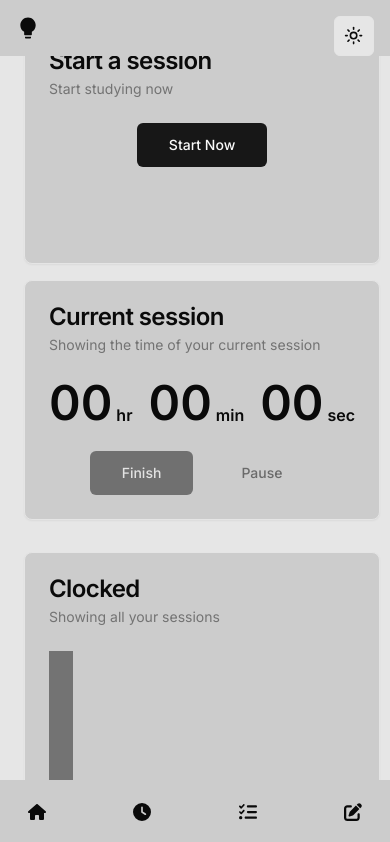
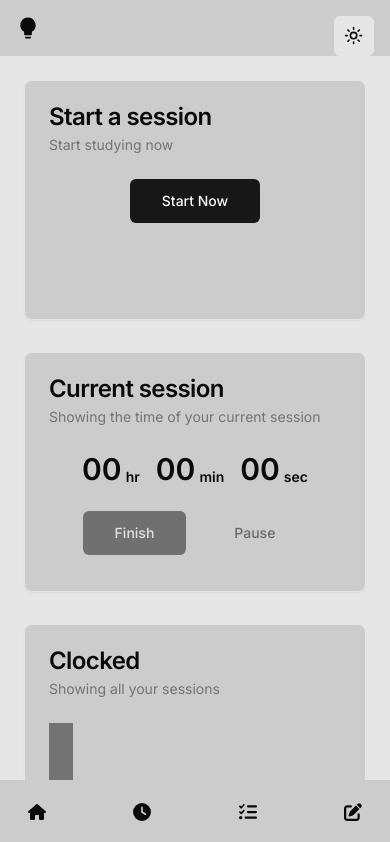
Before and after one commit to thedevangvishnu/studdy-buddy, a Next.js app: page /session in a window 390 px wide. Shown: the top 842 px of the page. Built offline with nearby package versions, Linux system fonts and the light colour scheme.

Commit message:
Add notes on bugs and correct the shifting layout
For medium screen devices, the layout is exceeding the
viewport width because of side-by-side placed elements.
Change this flex layout to colum and medium screen devices.

```diff
--- a/src/app/(main-application)/session/_components/clocked/clock.tsx
+++ b/src/app/(main-application)/session/_components/clocked/clock.tsx
@@ -7,24 +7,24 @@ export const Clock = () => {
   return (
     <div className="flex gap-4 items-center justify-center">
       <div className="flex gap-1 items-end">
-        <span className="font-semibold text-5xl md:7xl">
+        <span className="font-semibold text-3xl md:text-5xl">
           {formatTime(currentTime.hr)}
         </span>
-        <span className="font-semibold">hr</span>
+        <span className="font-semibold text-sm md:text-base">hr</span>
       </div>
 
       <div className="flex gap-1 items-end">
-        <span className="font-semibold text-5xl md:7xl">
+        <span className="font-semibold text-3xl md:text-5xl">
           {formatTime(currentTime.min)}
         </span>
-        <span className="font-semibold">min</span>
+        <span className="font-semibold text-sm md:text-base">min</span>
       </div>
 
       <div className="flex gap-1 items-end">
-        <span className="font-semibold text-5xl md:7xl">
+        <span className="font-semibold text-3xl md:text-5xl">
           {formatTime(currentTime.sec)}
         </span>
-        <span className="font-semibold">sec</span>
+        <span className="font-semibold text-sm md:text-base">sec</span>
       </div>
     </div>
   );
--- a/src/app/(main-application)/session/_components/session-comp.tsx
+++ b/src/app/(main-application)/session/_components/session-comp.tsx
@@ -13,7 +13,7 @@ export const SessionComp = () => {
         {/* section title compnent */}
 
         {/* upper section */}
-        <div className="w-full flex flex-col md:flex-row items-center gap-4">
+        <div className="w-full flex flex-col gap-8 lg:flex-row items-center lg:gap-5">
           <Trigger />
           <CurrentSession />
         </div>
--- a/src/components/section-container.tsx
+++ b/src/components/section-container.tsx
@@ -6,7 +6,7 @@ export const SectionContainer = ({
   children: React.ReactNode;
 }) => {
   return (
-    <div className="w-full h-full p-6 md:p-8 lg:p-10 overflow-y-auto">
+    <div className="w-full h-full px-6 py-20 md:p-8 lg:p-10 overflow-x-hidden overflow-y-auto">
       {children}
     </div>
   );
```
Also changed, not shown: 1 other file (tests, documents, lock files or other folders).
